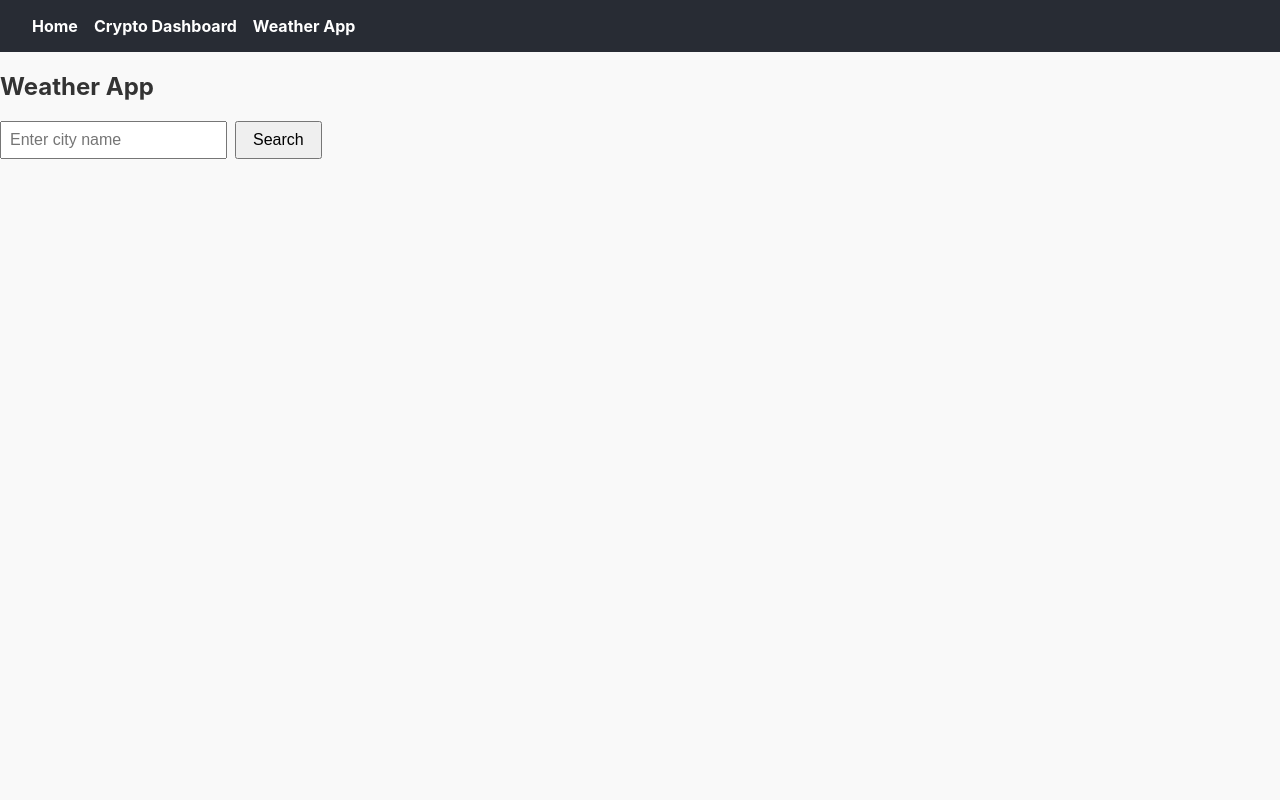
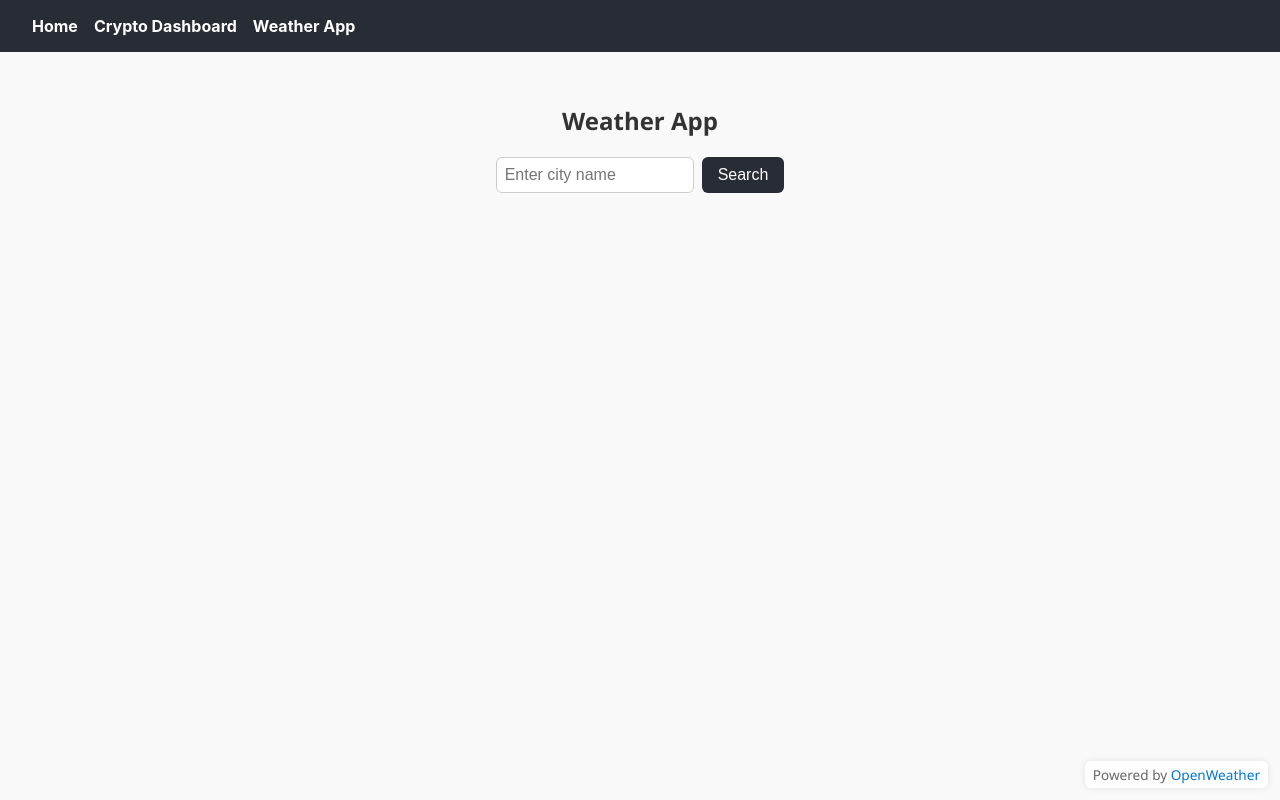
Before and after one commit to prcarey11/my-portfolio, a React (Create React App) app: page /weather in a window 1280 px wide. Built offline with nearby package versions, Linux system fonts and the light colour scheme; no server answers.

Commit message:
Refactor WeatherApp layout and UI: center elements, add styled controls and footer, improve spacing and readability

```diff
--- /dev/null
+++ b/src/components/WeatherApp.css
@@ -0,0 +1,95 @@
+.weather-app-container {
+  max-width: 420px;
+  margin: 2rem auto;
+  display: flex;
+  flex-direction: column;
+  align-items: center;
+  font-family: 'Segoe UI', sans-serif;
+  text-align: center;
+}
+
+.weather-card {
+  background-color: white;
+  padding: 1.5rem;
+  border-radius: 12px;
+  box-shadow: 0 2px 12px rgba(0, 0, 0, 0.1);
+  max-width: 400px;
+  margin: 2rem auto 1rem auto;
+  text-align: center;
+  font-family: 'Segoe UI', sans-serif;
+}
+
+.weather-card h3 {
+  margin-bottom: 0.5rem;
+  font-size: 1.5rem;
+}
+
+.weather-icon {
+  width: 100px;
+  height: 100px;
+  margin: 0.5rem 0;
+}
+
+.temperature {
+  font-size: 2.5rem;
+  font-weight: bold;
+  margin: 0.5rem 0;
+}
+
+.description {
+  text-transform: capitalize;
+  font-size: 1.1rem;
+  color: #666;
+}
+
+.weather-details p {
+  margin: 0.25rem 0;
+  font-size: 1rem;
+}
+
+.weather-footer {
+  position: fixed;
+  bottom: 12px;
+  right: 12px;
+  font-size: 0.85rem;
+  color: #666;
+  background: rgba(255, 255, 255, 0.85);
+  padding: 4px 8px;
+  border-radius: 6px;
+  box-shadow: 0 0 6px rgba(0,0,0,0.1);
+  user-select: none;
+  z-index: 1000;
+}
+.weather-footer a:hover {
+  text-decoration: underline;
+}
+
+.controls {
+  display: flex;
+  justify-content: center;
+  gap: 0.5rem;
+  margin-bottom: 1.5rem;
+}
+
+.controls input {
+  padding: 0.5rem;
+  font-size: 1rem;
+  width: 180px;
+  border: 1px solid #ccc;
+  border-radius: 6px;
+}
+
+.controls button {
+  padding: 0.5rem 1rem;
+  font-size: 1rem;
+  border: none;
+  border-radius: 6px;
+  background-color: #282c34;
+  color: white;
+  cursor: pointer;
+  transition: background-color 0.2s ease;
+}
+
+.controls button:hover {
+  background-color: #3c4048;
+}
--- a/src/components/WeatherApp.tsx
+++ b/src/components/WeatherApp.tsx
@@ -1,4 +1,5 @@
 import React, { useState } from 'react';
+import './WeatherApp.css';
 
 export default function WeatherApp() {
   const apiKey = process.env.REACT_APP_OPENWEATHER_API_KEY;
@@ -75,7 +76,6 @@ export default function WeatherApp() {
     const suffix = hours >= 12 ? 'PM' : 'AM';
     const formattedHour = ((hours + 11) % 12) + 1;
     const formattedMinutes = minutes.toString().padStart(2, '0');
-
     const utcOffset = `UTC${offset >= 0 ? '+' : ''}${offset / 3600}`;
     return `${formattedHour}:${formattedMinutes} ${suffix} (${utcOffset})`;
   }
@@ -93,51 +93,57 @@ export default function WeatherApp() {
     : null;
 
   return (
-    <div>
+    <div className="weather-app-container">
       <h2>Weather App</h2>
 
+      <div className="controls">
         <input
           type="text"
           value={cityInput}
           onChange={e => setCityInput(e.target.value)}
           placeholder="Enter city name"
-        style={{ padding: '0.5rem', fontSize: '1rem', marginRight: '0.5rem' }}
         />
-
-      <button
-        onClick={handleSearch}
-        style={{ padding: '0.5rem 1rem', fontSize: '1rem', marginRight: hasWeather ? '1rem' : 0 }}
-      >
-        Search
-      </button>
-
+        <button onClick={handleSearch}>Search</button>
         {hasWeather && (
-        <button
-          onClick={toggleUnit}
-          style={{ padding: '0.5rem 1rem', fontSize: '1rem' }}
-        >
+          <button onClick={toggleUnit}>
             Show °{isCelsius ? 'F' : 'C'}
           </button>
         )}
+      </div>
+
+      <footer className="weather-footer">
+        Powered by{' '}
+        <a
+          href="https://openweathermap.org/"
+          target="_blank"
+          rel="noopener noreferrer"
+          style={{ color: '#0077cc', textDecoration: 'none'}}
+        >
+          OpenWeather
+        </a>
+      </footer>
+
 
       {loading && <p>Loading...</p>}
       {error && <p style={{ color: 'red' }}>{error}</p>}
 
       {!loading && !error && hasWeather && (
-        <div>
-          <p>
-            Temperature in <strong>{city}</strong>: {displayTemp}°{isCelsius ? 'C' : 'F'}
+        <div className="weather-card">
+          <h3>{city}</h3>
+          <p className="temperature">
+            {displayTemp}°{isCelsius ? 'C' : 'F'}
           </p>
-          <p>Conditions: {weather.description}</p>
+          <p className="description">{weather.description}</p>
 
           {weather.icon && (
             <img
               src={`https://openweathermap.org/img/wn/${weather.icon}@2x.png`}
               alt="weather icon"
-              style={{ verticalAlign: 'middle' }}
+              className="weather-icon"
             />
           )}
 
+          <div className="weather-details">
             <p>💧 Humidity: {weather.humidity}%</p>
             <p>
               🌬️ Wind:{' '}
@@ -146,13 +152,9 @@ export default function WeatherApp() {
                 : (weather.wind! * 2.23694).toFixed(1)}{' '}
               {isCelsius ? 'm/s' : 'mph'}
             </p>
-
-          {weather.sunrise && weather.sunset && weather.timezone !== undefined && (
-            <>
-              <p>🌅 Sunrise: {formatTime(weather.sunrise, weather.timezone)}</p>
-              <p>🌇 Sunset: {formatTime(weather.sunset, weather.timezone)}</p>
-            </>
-          )}
+            <p>🌅 Sunrise: {formatTime(weather.sunrise!, weather.timezone!)}</p>
+            <p>🌇 Sunset: {formatTime(weather.sunset!, weather.timezone!)}</p>
+          </div>
         </div>
       )}
     </div>
```
Lines whose indentation alone changed are shown as unchanged.
